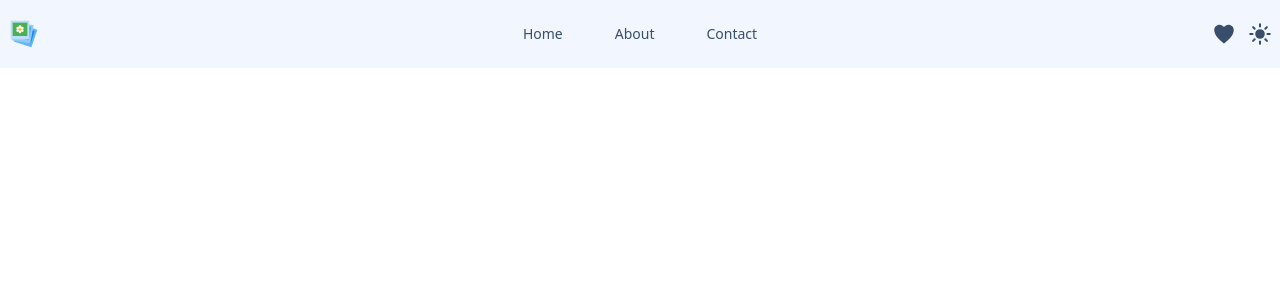
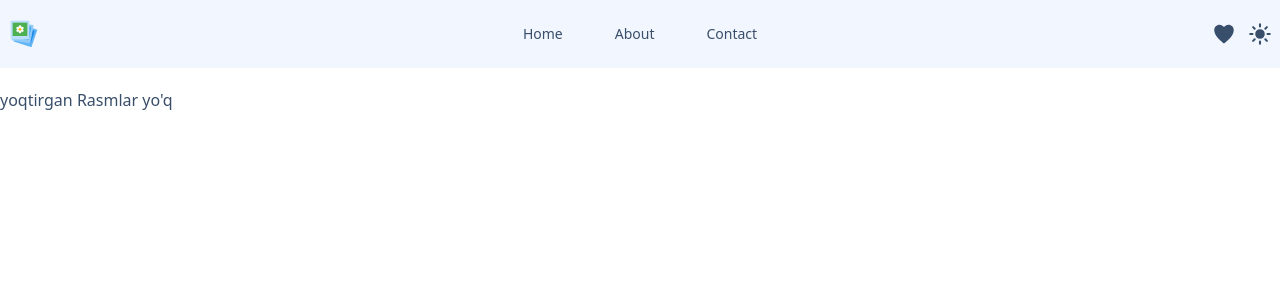
Before and after one commit to javohir-tech/unsplash-, a React (Vite) app: page /likedImages in a window 1280 px wide. Shown: the top 300 px of the page. Built offline with nearby package versions, Linux system fonts and the light colour scheme.

Commit message:
join likedImages

```diff
--- a/src/Components/Image.jsx
+++ b/src/Components/Image.jsx
@@ -7,20 +7,25 @@ import { Link } from "react-router-dom";
 
 //react
 import { useState } from "react";
-import { LikedImages } from "../Pages";
+import { useGlobalContext } from "../Hooks/useGlobalContext";
 
 function Image({ image }) {
+
+  //context
+  const { dispatch } = useGlobalContext()
 
   //data
   const { urls, links, user, alt_description } = image
 
   //liked
-  const [likeImages, setLikesImages] = useState([])
-  console.log(likeImages)
+  const addLikesImages = (img) => {
+    dispatch({ type: "ADD_LIKED_IMAGE", payload: img })
+  }
+
 
   return (
     <div className="relative group">
-      <span className="top-4 right-4 image-methods" onClick={() => setLikesImages((prevImages) => [...prevImages, image])}>
+      <span className="top-4 right-4 image-methods" onClick={() => addLikesImages(image)}>
         <FaHeart className="w-5 h-5" />
       </span>
       <img src={urls.regular} alt={alt_description} className='rounded-md w-full' />
--- /dev/null
+++ b/src/Context/GloabalContext.jsx
@@ -0,0 +1,28 @@
+import { createContext, useReducer } from "react";
+
+
+export const GlobalContext = createContext()
+
+const changesate = (state, action) => {
+    const { type, payload } = action
+
+    switch (type) {
+        case "ADD_LIKED_IMAGE":
+            return { ...state, likedImages: [...state.likedImages, payload] }
+        default:
+            return state
+    }
+}
+
+export function GlobalContextProvider({ children }) {
+
+    const [state, dispatch] = useReducer(changesate, {
+        likedImages: []
+    })
+
+    console.log(state)
+
+    return <GlobalContext.Provider value={{ ...state, dispatch }}>
+        {children}
+    </GlobalContext.Provider>
+}
--- /dev/null
+++ b/src/Hooks/useGlobalContext.js
@@ -0,0 +1,12 @@
+import { useContext } from "react";
+import { GlobalContext } from "../Context/GloabalContext";
+
+export function useGlobalContext() {
+    const context = useContext(GlobalContext)
+
+    if (!context) {
+        throw new Error('useGlobal Context  GlobalContext ichida bolishi kerak ')
+    }
+
+    return context
+}
--- a/src/Pages/LikedImages.jsx
+++ b/src/Pages/LikedImages.jsx
@@ -1,12 +1,33 @@
+//custom hooks
+import { Image } from "../Components"
+import { useGlobalContext } from "../Hooks/useGlobalContext"
+
+//masonry
+import Masonry, { ResponsiveMasonry } from "react-responsive-masonry"
 
 
 export default function LikedImages() {
 
+  const { likedImages, dispatch } = useGlobalContext()
+
   return (
-    <div>
+    <>
       <div className="container py-5">
-
+        <ResponsiveMasonry
+          columnsCountBreakPoints={{ 350: 2, 750: 3, 900: 4 }}
+        >
+          <Masonry gutter="10px">
+            {
+              likedImages.length > 0 ?
+                likedImages.map((likedImage) => {
+                  const { id } = likedImage
+                  return <Image key={id} image={likedImage} />
+                })
+                : <p className="text-center">yoqtirgan Rasmlar yo'q</p>
+            }
+          </Masonry>
+        </ResponsiveMasonry>
       </div>
-    </div>
+    </>
   )
 }
```
Also changed, not shown: src/main.jsx (+7 -1 lines).
